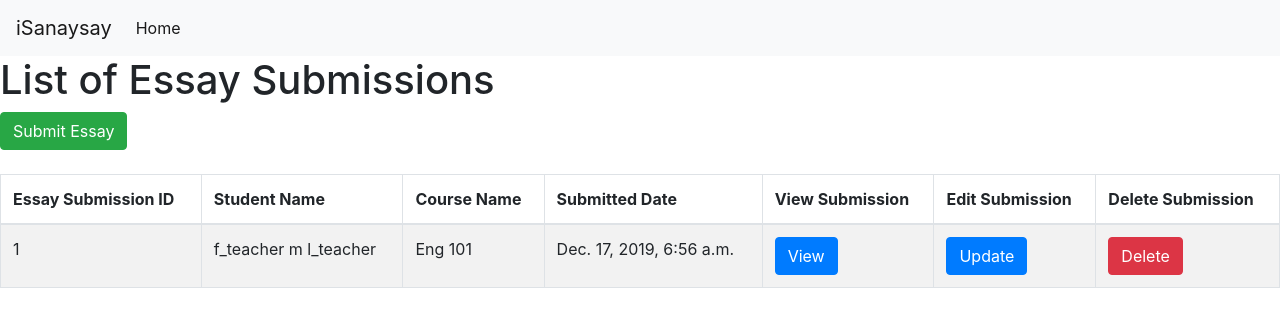
After one commit to vdmamaril06/isanaysay, a Django app: a page that uses templates/base.html in a window 1280 px wide. The commit adds this page. Shown: the top 327 px of the page. Run offline with Django 3.2, Linux system fonts and the light colour scheme; data comes from the database, SQL or seed files in the repository; some libraries are stand-ins or nearby versions.

```diff
--- a/templates/base.html
+++ b/templates/base.html
@@ -9,6 +9,8 @@
 
     <!-- Bootstrap CSS -->
     <link rel="stylesheet" href="https://stackpath.bootstrapcdn.com/bootstrap/4.3.1/css/bootstrap.min.css" integrity="sha384-ggOyR0iXCbMQv3Xipma34MD+dH/1fQ784/j6cY/iJTQUOhcWr7x9JvoRxT2MZw1T" crossorigin="anonymous">
+  <script src="https://ajax.googleapis.com/ajax/libs/jquery/3.4.1/jquery.min.js"></script>
+  <script src="https://maxcdn.bootstrapcdn.com/bootstrap/4.3.1/js/bootstrap.min.js"></script>
   <meta charset="utf-8">
   <title>{% block title %}iSanaysay Application{% endblock %}</title>
 
@@ -31,10 +33,16 @@
       <li class="nav-item">
         <a class="nav-link" href="{% url 'view-enrollments' %}">Enrollments</a>
       </li>
-      {% endif %}
       <li class="nav-item">
         <a class="nav-link" href="{% url 'view-essays' %}">Essays</a>
       </li>
+      {% endif %}
+
+	{% if user.isStudent == "S" %}
+      <li class="nav-item">
+        <a class="nav-link" href="{% url 'view-essay-submissions' %}">Essay Submissions</a>
+      </li>
+      {% endif %}
       <li class="nav-item">
         <a class="nav-link" href="#">Profile</a>
       </li>
--- /dev/null
+++ b/templates/list_essay_submission.html
@@ -0,0 +1,45 @@
+{% extends 'base.html' %}
+{% block title %}My Enrollments{% endblock %}
+{% block content %}
+	<body>
+
+		<h1>List of Essay Submissions</h1>
+		<a href="{% url 'add-essay-submission' %}" class="btn btn-success">Submit Essay</a> <br /><br />
+
+		<table class="table table-striped table-bordered">
+			<thead>
+				<tr>
+					<th>Essay Submission ID</th>
+					<th>Student Name</th>
+					<th>Course Name</th>
+					<th>Submitted Date</th>
+					<th>View Submission</th>
+					<th>Edit Submission</th>
+					<th>Delete Submission</th>
+				</tr>
+			</thead>
+			<tbody>
+				{% for essay_submission in essay_submissions %}
+				<tr>
+					<td>{{ essay_submission.id }}</td>
+					<td>{{ essay_submission.student }}</td>
+					<td>{{ essay_submission.essay.course }}</td>
+					<td>{{ essay_submission.submitted_date }}</td>
+					<td>
+						<a href="{% url 'view-essay-submission' essay_submission.id %}" class="btn btn-primary">View</a>
+					</td>
+					<td>
+						<a href="{% url 'update-essay-submission' essay_submission.id %}" class="btn btn-primary">Update</a>
+					</td>
+					<td>
+						<a href="{% url 'delete-essay-submission' essay_submission.id %}" class="btn btn-danger">Delete</a>
+					</td>
+				</tr>
+				{% empty %}
+				<tr>
+					<td colspan=6>No Enrollments yet</td>
+				</tr>
+				{% endfor %}
+			</tbody>
+		</table>
+{% endblock %}
--- a/users/models.py
+++ b/users/models.py
@@ -16,7 +16,7 @@ class CustomUser(AbstractUser):
     isStudent = models.CharField(max_length=1,choices=isStudent_Choices, default='S', verbose_name="Student or Teacher")
 
     def __str__(self):
-        return self.username
+        return self.first_name + " " + self.middle_name + " " + self.last_name
 
 class Course(models.Model):
     name = models.CharField(verbose_name="Course Name", max_length=128)
@@ -32,12 +32,19 @@ class Essay(models.Model):
     course = models.ForeignKey(Course, verbose_name="Course", on_delete = models.CASCADE)
     name = models.CharField(verbose_name="Essay Name", max_length=300)
     essay_code = models.CharField(verbose_name="Essay Code", max_length=100)
-    content = models.CharField(verbose_name="Essay Content", max_length=3000)
-    start_date_time = models.DateTimeField(auto_now_add=True)
-    end_date_time = models.DateTimeField(auto_now_add=True)
+    maximum_length = models.IntegerField(verbose_name="Maximum Length")
+    start_date_time = models.DateTimeField()
+    end_date_time = models.DateTimeField()
+    duration = models.IntegerField(verbose_name="Duration")
 
     def __str__(self):
         return "%s" % self.name
+
+class EssaySubmission(models.Model):
+    essay = models.ForeignKey(Essay, verbose_name="Essay", on_delete = models.CASCADE)
+    student = models.ForeignKey(CustomUser, verbose_name="Student", on_delete = models.CASCADE)
+    content = models.CharField(verbose_name="Essay Content", max_length=3000)
+    submitted_date = models.DateTimeField(auto_now_add=True)
 
 class Word(models.Model):
     essay = models.ForeignKey(Essay, verbose_name="Essay", on_delete = models.CASCADE)
--- a/users/urls.py
+++ b/users/urls.py
@@ -15,6 +15,11 @@ urlpatterns = [
     url(r'^update_essay/(?P<essay_id>\d+)$', update_essay, name='update-essay'),
     url(r'^delete_essay/(?P<essay_id>\d+)$', delete_essay, name='delete-essay'),
     url(r'^view_essay/(?P<essay_id>\d+)$', view_essay, name='view-essay'),
+    url(r'^view_essay_submissions$', view_essay_submissions, name='view-essay-submissions'),
+    url(r'^add_essay_submission$', add_essay_submission, name='add-essay-submission'),
+    url(r'^update_essay_submission/(?P<essay_submission_id>\d+)$', update_essay_submission, name='update-essay-submission'),
+    url(r'^delete_essay_submission/(?P<essay_submission_id>\d+)$', delete_essay_submission, name='delete-essay-submission'),
+    url(r'^view_essay_submission/(?P<essay_submission_id>\d+)$', view_essay_submission, name='view-essay-submission'),
     url(r'^view_enrollment$', view_enrollments, name='view-enrollments'),
     url(r'^add_enrollment$', add_enrollment, name='add-enrollment'),
     url(r'^update_enrollment/(?P<enrollment_id>\d+)$', update_enrollment, name='update-enrollment'),
--- a/users/views.py
+++ b/users/views.py
@@ -21,10 +21,8 @@ def add_course(request):
     template = "add_course.html"
     if request.method == "POST":
         form = CourseForm(request.POST)
-
         if form.is_valid():
             form.save()
-
             return HttpResponseRedirect(reverse_lazy('view-courses'))
     else:
         context = {
@@ -54,8 +52,10 @@ def update_course(request, course_id):
 def view_courses(request):
     template = "list_course.html"
     courses = Course.objects.all()
+    enrollments = Enrollment.objects.all()
     context = {
         'courses': courses,
+        'enrollments': enrollments,
     }
     return render(request, template, context)
 
@@ -69,7 +69,7 @@ def add_essay(request):
         if form.is_valid():
             form.save()
 
-            return HttpResponseRedirect(reverse_lazy('home'))
+            return HttpResponseRedirect(reverse_lazy('view_essays'))
     else:
         context = {
             'essay_form': EssayForm(),
@@ -192,3 +192,79 @@ def add_word(request):
             'word_form': WordForm(),
         }
     return render(request, template, context)
+
+def add_essay_submission(request):
+    template = "add_essay_submission.html"
+
+    if request.method == "POST":
+
+        form = EssaySubmissionForm(request.POST)
+
+        if form.is_valid():
+            form.save()
+
+            return HttpResponseRedirect(reverse_lazy('view-essay-submissions'))
+    else:
+        context = {
+            'essay_submission_form': EssaySubmissionForm(),
+        }
+    return render(request, template, context)
+
+def view_essay_submissions(request):
+    template = "list_essay_submission.html"
+    essay_submissions = EssaySubmission.objects.all()
+    context = {
+        'essay_submissions': essay_submissions,
+    }
+    return render(request, template, context)
+
+def delete_essay_submission(request, essay_submission_id):
+    essay_submission = Essay.objects.get(id=int(essay_submission_id))
+    essay_submission.delete()
+    return HttpResponseRedirect(reverse_lazy('view-essay-submissions'))
+
+def update_essay_submission(request, essay_submission_id):
+    template = "update_essay_submission.html"
+    essay_submission = EssaySubmission.objects.get(id=int(essay_submission_id))
+    if request.method == "POST":
+        form = EssayForm(request.POST, instance=essay_submission)
+        if form.is_valid():
+            form.save()
+            return HttpResponseRedirect(reverse_lazy('view-essay-submissions'))
+    else:
+        context = {
+            'essay_submission_form': EssaySubmissionForm(instance=essay_submission),
+        }
+    return render(request, template, context)
+
+
+def view_essay_submission(request,essay_submission_id):
+	template = "view_essay_submission.html"
+	essay_submission = EssaySubmission.objects.get(id=int(essay_submission_id))
+
+	spell = SpellChecker()
+	# find those words that may be misspelled
+	misspelled = spell.unknown(essay_submission.content.split())
+	mispelled_list = []
+	for word in misspelled:
+		current_list = [word,spell.correction(word),spell.candidates(word)]
+		mispelled_list.append(current_list)
+
+	complete_text = essay_submission.content
+	complete_doc = nlp(complete_text)
+	# Remove stop words and punctuation symbols
+	words = [token.text for token in complete_doc
+	         if not token.is_stop and not token.is_punct]
+	word_freq = Counter(words)
+	# 5 commonly occurring words with their frequencies
+	common_words = word_freq.most_common(5)
+
+	# Unique words
+	unique_words = [word for (word, freq) in word_freq.items() if freq == 1]
+	context = {
+		'essay_submission': essay_submission,
+		'mispelled_list': mispelled_list,
+		'common_words': common_words,
+		'unique_words' : unique_words,
+	}
+	return render(request, template, context)
```
Also changed, not shown: templates/add_essay.html (+14 -2 lines), templates/add_essay_submission.html (added, +29 -0 lines), templates/list_course.html (+43 -2 lines), templates/list_essay.html (+8 -0 lines), templates/update_essay.html (+14 -2 lines), templates/update_essay_submission.html (added, +29 -0 lines), templates/view_essay.html (+14 -22 lines), templates/view_essay_submission.html (added, +46 -0 lines), users/forms.py (+13 -1 lines), db.sqlite3, users/migrations/0001_initial.py.
